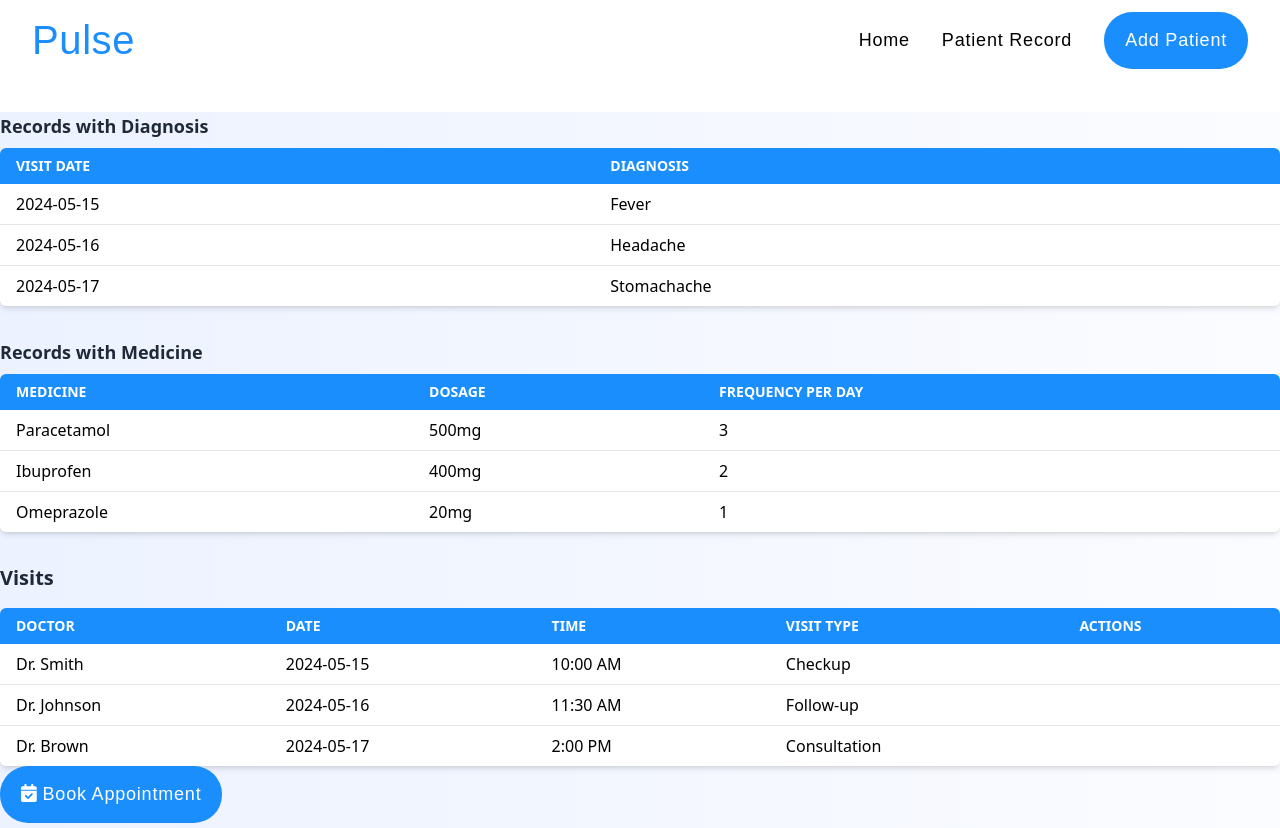
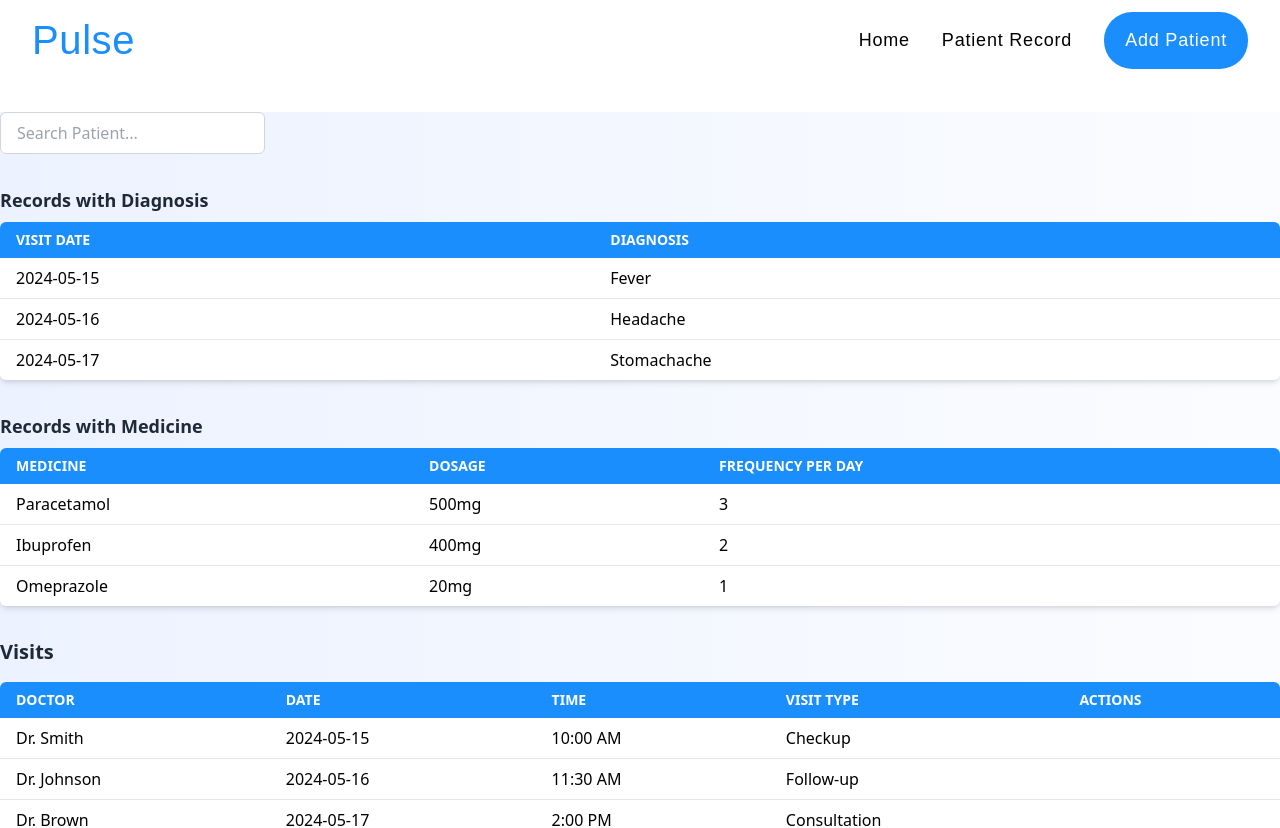
Before and after one commit to fadymohsen/CardioMaticClinic, a React (Create React App) app: page /patient-record in a window 1280 px wide. Shown: the top 828 px of the page. Built offline with nearby package versions, Linux system fonts and the light colour scheme.

Commit message:
Add files via upload

```diff
--- a/src/Pages/PatientRecord.js
+++ b/src/Pages/PatientRecord.js
@@ -1,4 +1,4 @@
-import { useState } from "react";
+import React, { useState } from "react";
 import { useNavigate } from "react-router-dom";
 import { FontAwesomeIcon } from "@fortawesome/react-fontawesome";
 import { faCalendarCheck } from "@fortawesome/free-solid-svg-icons";
@@ -8,6 +8,9 @@ import Footer from "../Components/Footer";
 
 export default function PatientRecord() {
   const navigate = useNavigate();
+
+  // State for search query
+  const [searchQuery, setSearchQuery] = useState("");
 
   // State for records with diagnosis
   const [diagnosisRecords, setDiagnosisRecords] = useState([
@@ -39,10 +42,38 @@ export default function PatientRecord() {
     navigate("/appointment");
   };
 
+  // Function to filter patient records based on search query
+  const filteredDiagnosisRecords = diagnosisRecords.filter(record =>
+    record.diagnosis.toLowerCase().includes(searchQuery.toLowerCase())
+  );
+
+  const filteredMedicineRecords = medicineRecords.filter(record =>
+    record.medicine.toLowerCase().includes(searchQuery.toLowerCase())
+  );
+
+  const filteredVisits = visits.filter(visit =>
+    visit.doctor.toLowerCase().includes(searchQuery.toLowerCase())
+  );
+
+  const filteredTestsAndTreatments = testsAndTreatments.filter(item =>
+    item.diagnoses.toLowerCase().includes(searchQuery.toLowerCase())
+  );
+
   return (
     <>
       <Navbar />
       <div className="overflow-x-auto mt-8" style={{ background: "linear-gradient(to right, #ECF2FF, #FBFCFF)", paddingBottom: "2rem" }}>
+        {/* Search Bar */}
+        <div className="mb-8">
+          <input
+            type="text"
+            placeholder="Search Patient..."
+            value={searchQuery}
+            onChange={(e) => setSearchQuery(e.target.value)}
+            className="border border-gray-300 rounded-md px-4 py-2 focus:outline-none focus:border-blue-500"
+          />
+        </div>
+
         {/* Records with Diagnosis */}
         <div className="mb-8">
           <h3 className="text-lg font-semibold text-gray-800 mb-2">Records with Diagnosis</h3>
@@ -54,7 +85,7 @@ export default function PatientRecord() {
               </tr>
             </thead>
             <tbody className="divide-y divide-gray-200">
-              {diagnosisRecords.map((record) => (
+              {filteredDiagnosisRecords.map((record) => (
                 <tr key={record.id}>
                   <td className="px-4 py-2 whitespace-nowrap">{record.visitDate}</td>
                   <td className="px-4 py-2 whitespace-nowrap">{record.diagnosis}</td>
@@ -76,7 +107,7 @@ export default function PatientRecord() {
               </tr>
             </thead>
             <tbody className="divide-y divide-gray-200">
-              {medicineRecords.map((record) => (
+              {filteredMedicineRecords.map((record) => (
                 <tr key={record.id}>
                   <td className="px-4 py-2 whitespace-nowrap">{record.medicine}</td>
                   <td className="px-4 py-2 whitespace-nowrap">{record.dosage}</td>
@@ -101,15 +132,13 @@ export default function PatientRecord() {
               </tr>
             </thead>
             <tbody className="divide-y divide-gray-200">
-              {visits.map((visit) => (
+              {filteredVisits.map((visit) => (
                 <tr key={visit.id}>
                   <td className="px-4 py-2 whitespace-nowrap">{visit.doctor}</td>
                   <td className="px-4 py-2 whitespace-nowrap">{visit.date}</td>
                   <td className="px-4 py-2 whitespace-nowrap">{visit.time}</td>
                   <td className="px-4 py-2 whitespace-nowrap">{visit.visitType}</td>
-                  <td className="px-4 py-2 whitespace-nowrap">
-
-                  </td>
+                  <td className="px-4 py-2 whitespace-nowrap"></td>
                 </tr>
               ))}
             </tbody>
@@ -130,7 +159,7 @@ export default function PatientRecord() {
               </tr>
             </thead>
             <tbody className="divide-y divide-gray-200">
-              {testsAndTreatments.map((item) => (
+              {filteredTestsAndTreatments.map((item) => (
                 <tr key={item.id}>
                   <td className="px-4 py-2 whitespace-nowrap">{item.visitDate}</td>
                   <td className="px-4 py-2 whitespace-nowrap">{item.diagnoses}</td>
```
